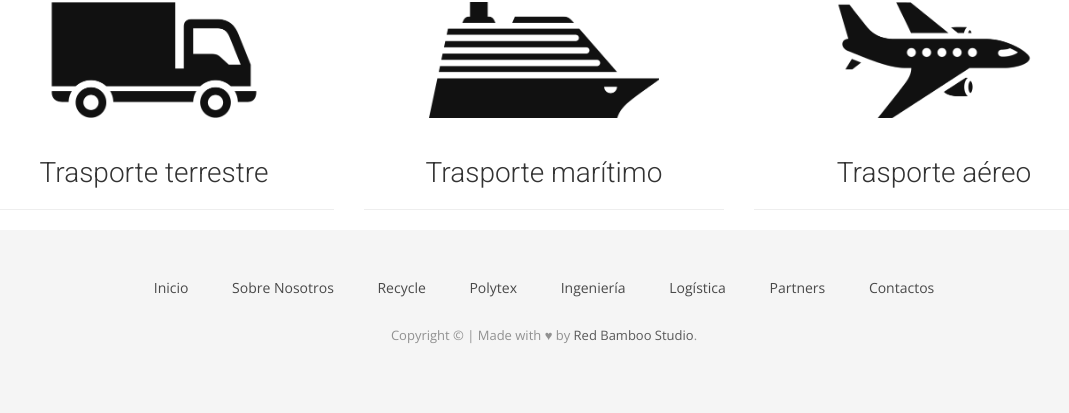
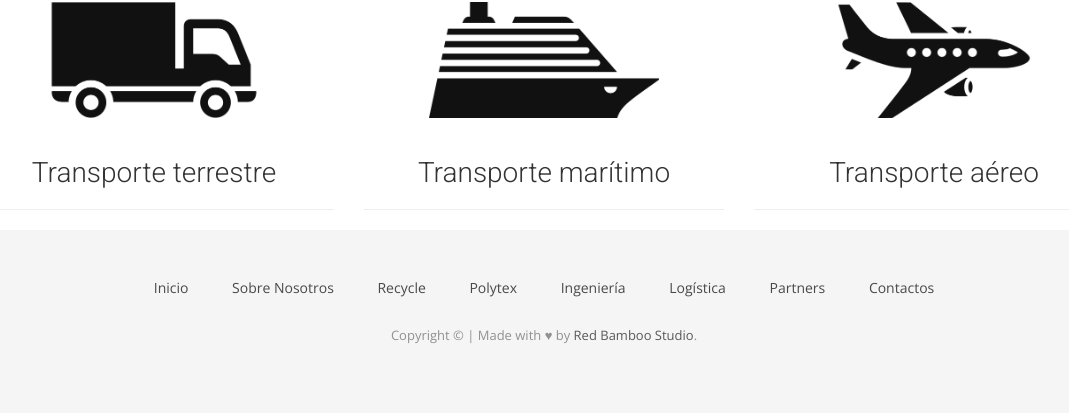
Before and after one commit to juancturcios/New-Esterlich, a PHP site: page /logistica.php in a window 1280 px wide. Shown: the part 706-1119 px from the top of the page, without its empty margins (96-1165 px from the left). Run offline with PHP 8.4, Linux system fonts and the light colour scheme; some libraries are stand-ins or nearby versions; some web fonts are replaced.

Commit message:
transporte

```diff
--- a/logistica.php
+++ b/logistica.php
@@ -35,7 +35,7 @@
            <div class="col-sm-4 text-center">
              <img class="img-responsive center-block" src="img/auto.png" alt="Auto" width="230px">
              <br>
-             <h3>Trasporte terrestre</h3>
+             <h3>Transporte terrestre</h3>
              <hr>
            </div>
 
@@ -43,14 +43,14 @@
          <div class="col-md-4 text-center">
            <img class="img-responsive center-block" src="img/barco.png" alt="Barco" width="230px">
            <br>
-           <h3>Trasporte marítimo</h3>
+           <h3>Transporte marítimo</h3>
            <hr>
          </div>
 
          <div class="col-md-4 text-center">
            <img class="img-responsive center-block" src="img/avion.png" alt="Avion" width="230px">
            <br>
-           <h3>Trasporte aéreo</h3>
+           <h3>Transporte aéreo</h3>
            <hr>
          </div>
        </div>
```
